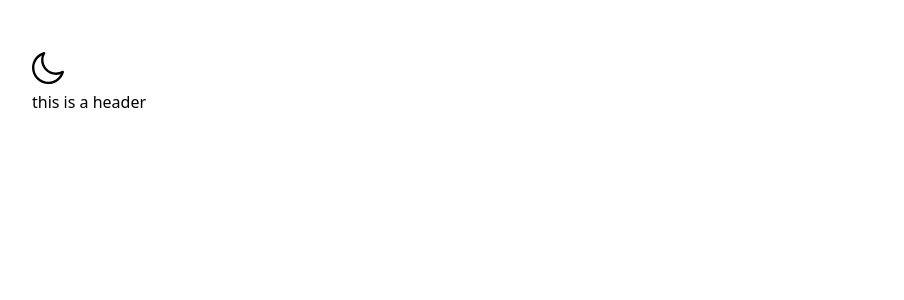
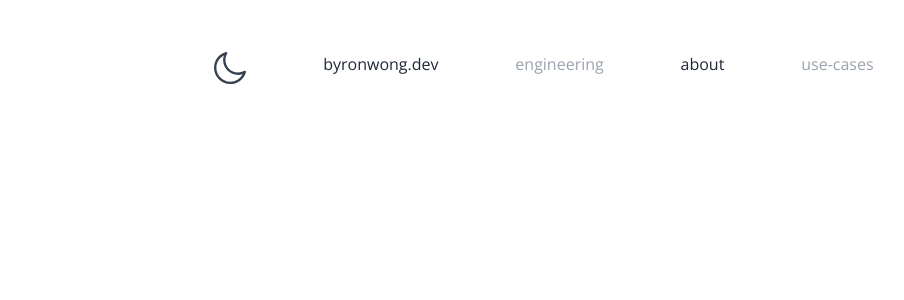
Before and after one commit to byronwong-dev/byronwong-dev.github.io, a React (Vite) app: page / in a window 1280 px wide. Shown: the top 300 px of the page, without its empty margins (96-1000 px from the left). Built offline with nearby package versions, Linux system fonts and the light colour scheme.

Commit message:
feat: styling and arranging nav

```diff
--- a/src/App.tsx
+++ b/src/App.tsx
@@ -5,8 +5,8 @@ function App() {
 
   return (
     <div className="App">
-      <Layout menu={routes}>
-        <div>this is a header</div>
+      <Layout routes={routes}>
+
       </Layout>
     </div>
   )
--- a/src/assets/icons/components/svgNight.tsx
+++ b/src/assets/icons/components/svgNight.tsx
@@ -7,6 +7,7 @@ const SvgNight = (props: SVGProps<SVGSVGElement>) => (
     xmlSpace="preserve"
     {...props}
   >
+    <style>{"path{fill:currentColor}"}</style>
     <path d="M199.876 119.867a7.5 7.5 0 0 0-8.366-.6c-12.57 7.225-25.856 10.889-39.489 10.889-43.804 0-79.44-35.638-79.44-79.443 0-13.693 3.669-26.961 10.906-39.434a7.498 7.498 0 0 0-.576-8.379A7.496 7.496 0 0 0 74.922.309c-21.161 6.1-40.207 19.042-53.629 36.441C7.363 54.809 0 76.437 0 99.297c0 57.035 46.4 103.438 103.434 103.438 22.86 0 44.493-7.36 62.561-21.286 17.411-13.419 30.359-32.454 36.459-53.6a7.5 7.5 0 0 0-2.578-7.982zm-96.442 67.867C54.671 187.734 15 148.061 15 99.297c0-32.898 18.825-62.836 47.436-77.882a90.487 90.487 0 0 0-4.855 29.298c0 52.076 42.366 94.443 94.44 94.443 10 0 19.816-1.634 29.347-4.873-15.044 28.617-45.008 47.451-77.934 47.451z" />
   </svg>
 );
--- a/src/common/layout/components/themeToggler.tsx
+++ b/src/common/layout/components/themeToggler.tsx
@@ -18,7 +18,7 @@ const ThemeToggler = () => {
       isDarkTheme && <SvgSunlight className="w-8 h-8 text-white"></SvgSunlight>
     }
     {
-      !isDarkTheme && <SvgNight className="w-8 h-8 text-gray-900"></SvgNight>
+      !isDarkTheme && <SvgNight className="w-8 h-8 text-gray-700"></SvgNight>
     }
   </button>
 }
--- a/src/common/layout/index.tsx
+++ b/src/common/layout/index.tsx
@@ -1,17 +1,17 @@
 import { PropsWithChildren } from "react"
 import Navigation from "./navigation"
-import { MenuItem } from "./types"
+import { RouteLink } from "../types"
 
 
 interface LayoutProp extends PropsWithChildren {
-  menu: MenuItem[]
+  routes: RouteLink[]
 }
 
 const Layout = (prop: LayoutProp) => {
 
   return <div className="w-full h-screen transition-colors duration-500 bg-white dark:bg-gray-800">
-    <div className="py-5 m-auto md:max-w-5xl">
-    <Navigation className="mt-8" menu={prop.menu} />
+    <div className="py-5 m-auto md:max-w-3xl">
+    <Navigation className="mt-8" routes={prop.routes} />
     {prop.children}
     </div>
   </div>
--- a/src/common/layout/navigation.tsx
+++ b/src/common/layout/navigation.tsx
@@ -1,18 +1,18 @@
 import { Link } from "react-router-dom"
 import ThemeToggler from "./components/themeToggler"
-import { MenuItem } from "./types"
+import { RouteLink } from "../types"
 
 type Props = {
   className?: string
-  menu: MenuItem[]
+  routes: RouteLink[]
 }
 
 const Navigation: React.FC<Props> = (props) => {
-  return <nav {...props}>
+  return <nav className={"flex justify-around px-4 " + props.className}>
     <ThemeToggler />
       {
-        props.menu.map((m: MenuItem) => {
-          return <Link to={m.path} className="text-white">
+        props.routes.map((m: RouteLink) => {
+          return <Link to={m.disabled ? '#' : m.path} key={m.path + m.name} className={"font-display " + (m.disabled ? "text-gray-400 dark:text-gray-500" : "text-gray-800 dark:text-white")}>
             {m.name}
           </Link>
         })
--- a/src/common/layout/types.ts
+++ /dev/null
@@ -1,4 +0,0 @@
-export type MenuItem = {
-  path: string
-  name: string
-}
--- /dev/null
+++ b/src/common/types.ts
@@ -0,0 +1,5 @@
+export type RouteLink = {
+  path: string;
+  name: string;
+  disabled?: boolean;
+}
--- a/src/index.css
+++ b/src/index.css
@@ -1,3 +1,4 @@
+@import url('https://fonts.googleapis.com/css2?family=Comfortaa:wght@400;500&family=Open+Sans:ital,wght@0,400;0,600;1,600&display=swap');
 @tailwind base;
 @tailwind components;
 @tailwind utilities;
--- a/src/routes.ts
+++ b/src/routes.ts
@@ -1,11 +1,14 @@
-export const routes = [
+import { RouteLink } from "./common/types";
+
+export const routes: RouteLink[] = [
   {
     path: '/',
-    name: 'home'
+    name: 'byronwong.dev',
   },
   {
     path: '#',
-    name: 'thoughts'
+    name: 'engineering',
+    disabled: true
   },
   {
     path: '/about',
@@ -13,6 +16,7 @@ export const routes = [
   },
   {
     path: '#',
-    name: 'use-cases'
+    name: 'use-cases',
+    disabled: true
   },
 ]
--- a/tailwind.config.js
+++ b/tailwind.config.js
@@ -1,8 +1,16 @@
+/** @format */
+
+const defaultTheme = require("tailwindcss/defaultTheme");
+
 /** @type {import('tailwindcss').Config} */
 module.exports = {
     content: ["./src/**/*.{tsx,ts,jsx,js}", "./index.html"],
     darkMode: "class",
     theme: {
+        fontFamily: {
+            display: ["Open Sans", "sans-serif"],
+            sans: ["Comfortaa", "cursive", ...defaultTheme.fontFamily.sans],
+        },
         extend: {},
     },
     plugins: [],
```
